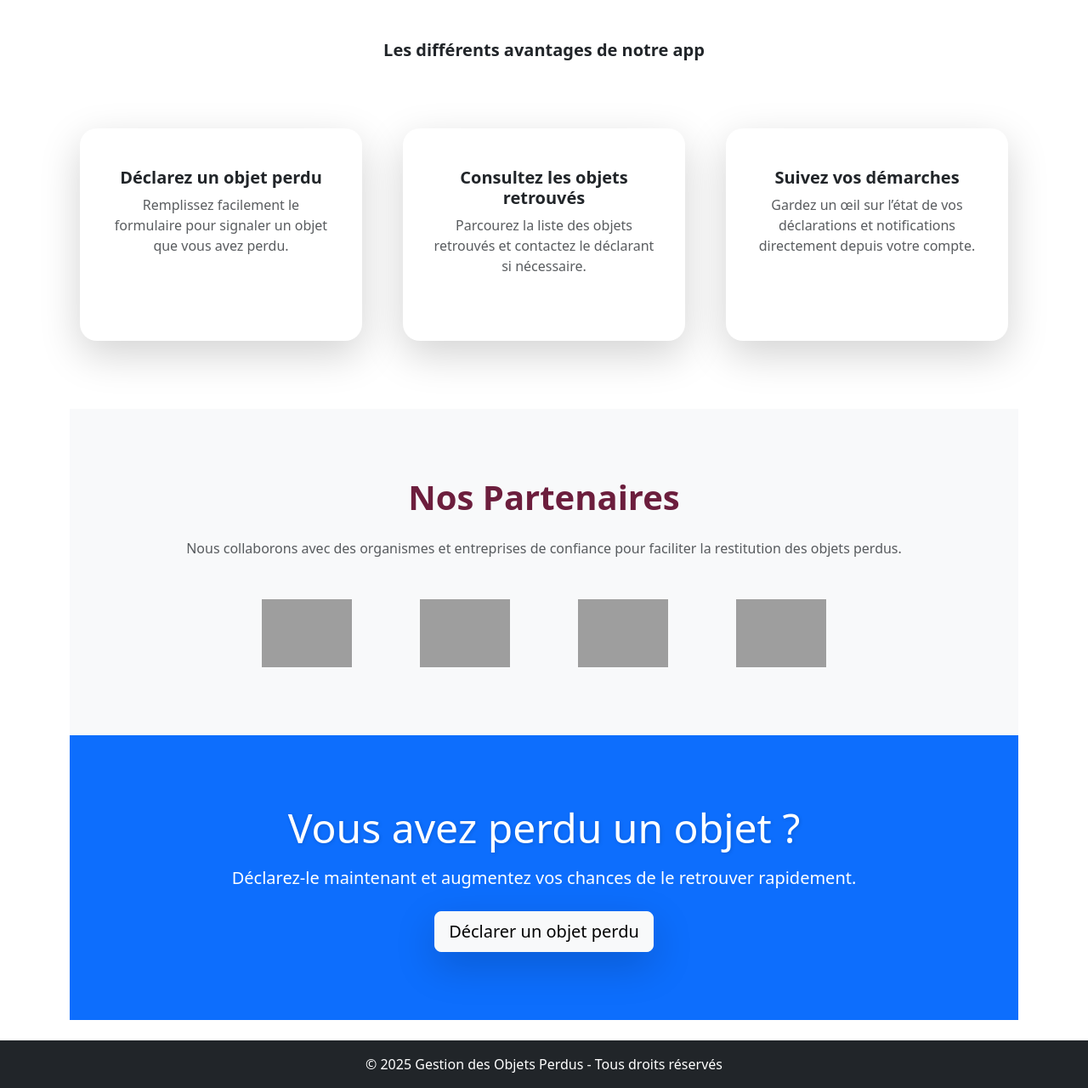
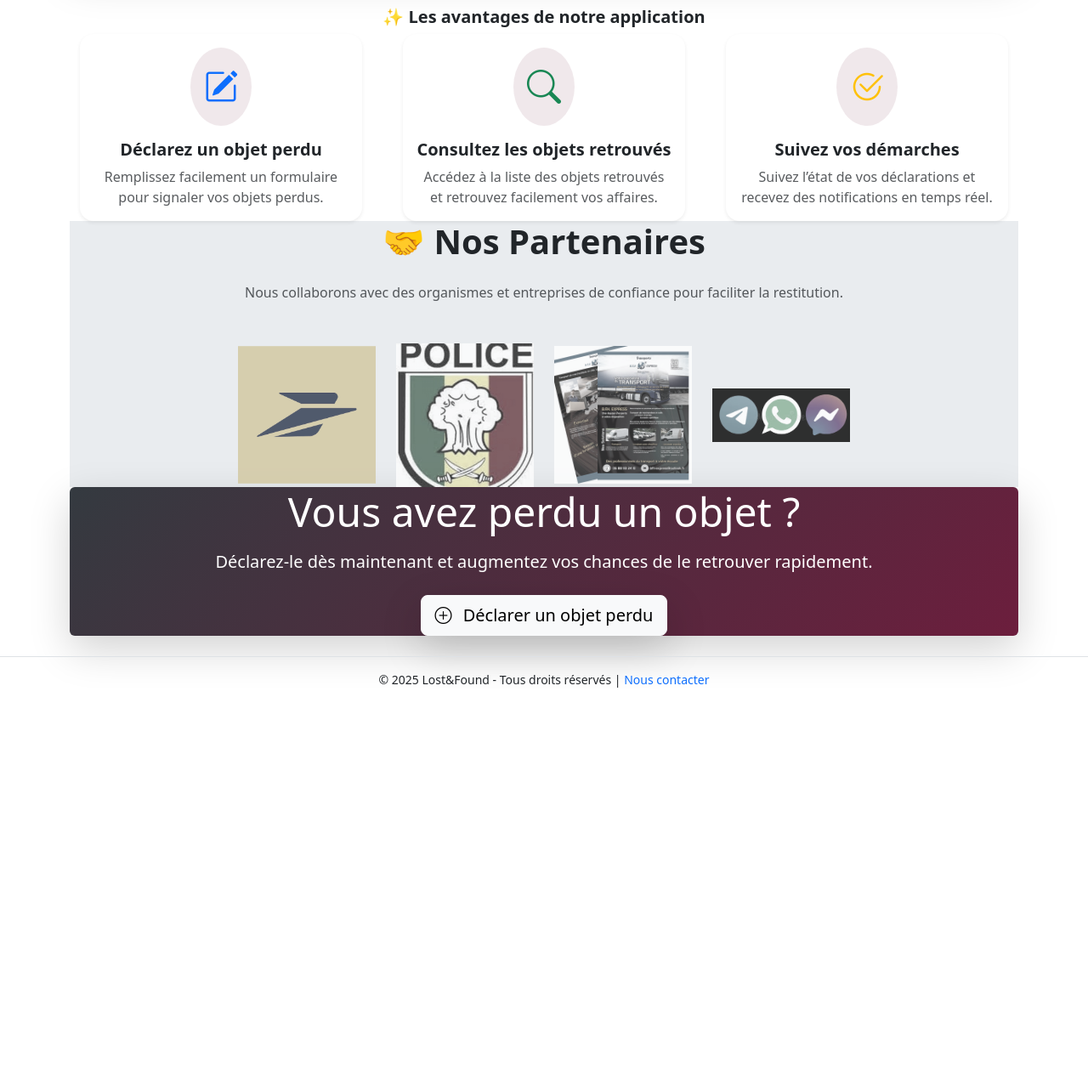
Before and after one commit to toudieng/lost-and-found-app, a Django app: page / in a window 1280 px wide. Shown: the part 601-1881 px from the top of the page at 85% size. After the commit the page ends 1410 px from the top, so only its background shows below. Run offline with Django 5.2, Linux system fonts and the light colour scheme; some libraries are stand-ins or nearby versions; grey boxes are pictures that could not be loaded.

Commit message:
mise en forme rek

```diff
--- a/frontend/static/frontend/css/home.css
+++ b/frontend/static/frontend/css/home.css
@@ -1,63 +1,74 @@
-/* Hero Section */
+/* ============================
+   Home Page Styles
+   ============================ */
+
+/* Section Hero */
 .hero {
-    background: linear-gradient(rgba(255,255,255,0.85), rgba(255,255,255,0.85)), url("../img/hero-bg.jpg") no-repeat center center;
-    background-size: cover;
-    padding-top: 100px;
-    padding-bottom: 100px;
+    background: linear-gradient(135deg, #6c1e3d, #343a40);
+    color: white;
+    padding: 6rem 1rem;
+    border-radius: 0 0 2rem 2rem;
+}
+.hero .btn {
+    transition: transform 0.2s ease, box-shadow 0.2s ease;
+}
+.hero .btn:hover {
+    transform: scale(1.05);
+    box-shadow: 0 0.5rem 1rem rgba(0,0,0,0.2);
 }
 
-/* Features Section */
-.features {
-    padding-top: 80px;
-    padding-bottom: 80px;
-}
+/* Features */
 .features .card {
-    border-radius: 20px;
-    padding: 30px 20px;
-    margin-bottom: 30px;
-    transition: transform 0.3s ease, box-shadow 0.3s ease;
+    transition: transform 0.2s ease, box-shadow 0.2s ease;
+    border-radius: 1rem;
 }
 .features .card:hover {
-    transform: translateY(-10px) rotateZ(1deg);
-    box-shadow: 0 12px 30px rgba(0,0,0,0.18);
+    transform: translateY(-8px);
+    box-shadow: 0 1rem 2rem rgba(0,0,0,0.15);
 }
 
-/* Partenaires Section */
-.partners {
-    padding-top: 80px;
-    padding-bottom: 80px;
+/* Features Icons */
+.features i {
+    display: inline-block;
+    padding: 1rem;
+    border-radius: 50%;
+    background: rgba(108, 30, 61, 0.1);
 }
-.partners h2 {
-    color: #6c1e3d;
-    margin-bottom: 30px;
-}
-.partners p {
-    margin-bottom: 50px;
-}
+
+/* Partners */
 .partners img {
-    max-height: 80px;
-    object-fit: contain;
-    transition: transform 0.3s ease, box-shadow 0.3s ease;
+    filter: grayscale(80%);
+    opacity: 0.8;
+    transition: all 0.3s ease;
 }
 .partners img:hover {
+    filter: grayscale(0%);
+    opacity: 1;
     transform: scale(1.1);
-    box-shadow: 0 5px 15px rgba(0,0,0,0.15);
 }
 
-/* Call to Action Section */
+/* CTA */
 .cta {
-    padding-top: 80px;
-    padding-bottom: 80px;
+    background: linear-gradient(135deg, #343a40, #6c1e3d);
+    border-radius: 1rem;
 }
 .cta .btn {
     transition: transform 0.2s ease, box-shadow 0.2s ease;
 }
 .cta .btn:hover {
-    transform: translateY(-3px) scale(1.05);
-    box-shadow: 0 8px 20px rgba(0,0,0,0.25);
+    transform: scale(1.05);
+    box-shadow: 0 0.5rem 1rem rgba(255,255,255,0.3);
 }
 
-/* Text shadows for hero and CTA headings */
-.hero h1, .cta h2 {
-    text-shadow: 1px 1px 4px rgba(0,0,0,0.15);
+/* Responsive ajustements */
+@media (max-width: 768px) {
+    .hero {
+        padding: 4rem 1rem;
+    }
+    .hero h1 {
+        font-size: 2rem;
+    }
+    .cta h2 {
+        font-size: 1.75rem;
+    }
 }
--- a/frontend/templates/frontend/base.html
+++ b/frontend/templates/frontend/base.html
@@ -1,48 +1,82 @@
 {% load static %}
 <!DOCTYPE html>
-<html lang="fr">
+<html lang="fr" data-bs-theme="auto">
 <head>
     <meta charset="UTF-8">
     <meta name="viewport" content="width=device-width, initial-scale=1.0">
     <title>{% block title %}Lost&Found{% endblock %}</title>
+
+    <!-- Bootstrap -->
     <link href="https://cdn.jsdelivr.net/npm/bootstrap@5.3.3/dist/css/bootstrap.min.css" rel="stylesheet">
+
+    <!-- Icons -->
+    <link href="https://cdn.jsdelivr.net/npm/bootstrap-icons@1.11.3/font/bootstrap-icons.css" rel="stylesheet">
+
+    <!-- Styles perso -->
     <link rel="stylesheet" href="{% static 'frontend/css/style.css' %}">
     {% block extra_css %}{% endblock %}
+
+    <style>
+        /* Transition douce lors du changement de thème */
+        html {
+            transition: background-color 0.4s, color 0.4s;
+        }
+    </style>
 </head>
 <body class="d-flex flex-column min-vh-100">
 
     <!-- Navbar -->
-    <nav class="navbar navbar-expand-lg navbar-dark bg-dark shadow-sm">
+    <nav class="navbar navbar-expand-lg shadow-sm sticky-top border-bottom">
         <div class="container-fluid">
-            <a class="navbar-brand fw-bold" href="{% url 'home' %}">Lost&Found</a>
+            <a class="navbar-brand fw-bold d-flex align-items-center" href="{% url 'home' %}">
+                <i class="bi bi-search me-2"></i> Lost&Found
+            </a>
             <button class="navbar-toggler" type="button" data-bs-toggle="collapse" data-bs-target="#navbarNav"
                     aria-controls="navbarNav" aria-expanded="false" aria-label="Basculer la navigation">
                 <span class="navbar-toggler-icon"></span>
             </button>
 
-            <div class="collapse navbar-collapse" id="navbarNav">
-                <ul class="navbar-nav ms-auto">
+            <div class="collapse navbar-collapse justify-content-end" id="navbarNav">
+                <ul class="navbar-nav align-items-center">
                     <li class="nav-item">
                         <a class="nav-link {% if request.resolver_match.url_name == 'contact' %}active{% endif %}"
-                           href="{% url 'contact' %}">Contact</a>
+                           href="{% url 'contact' %}">
+                            <i class="bi bi-envelope-fill me-1"></i> Contact
+                        </a>
                     </li>
                     {% if user.is_authenticated %}
                         <li class="nav-item">
-                            <a class="nav-link active fw-semibold" href="#">{{ user.username }}</a>
+                            <a class="nav-link active fw-semibold">
+                                <i class="bi bi-person-circle me-1"></i> {{ user.username }}
+                            </a>
                         </li>
                         <li class="nav-item">
-                            <a class="nav-link text-danger" href="{% url 'logout' %}">Déconnexion</a>
+                            <a class="nav-link text-danger" href="{% url 'logout' %}">
+                                <i class="bi bi-box-arrow-right me-1"></i> Déconnexion
+                            </a>
                         </li>
                     {% else %}
                         <li class="nav-item">
                             <a class="nav-link {% if request.resolver_match.url_name == 'login' %}active{% endif %}"
-                               href="{% url 'login' %}">Connexion</a>
+                               href="{% url 'login' %}">
+                                <i class="bi bi-box-arrow-in-right me-1"></i> Connexion
+                            </a>
                         </li>
                         <li class="nav-item">
                             <a class="nav-link {% if request.resolver_match.url_name == 'register' %}active{% endif %}"
-                               href="{% url 'register' %}">Inscription</a>
+                               href="{% url 'register' %}">
+                                <i class="bi bi-person-plus-fill me-1"></i> Inscription
+                            </a>
                         </li>
                     {% endif %}
+
+                    <!-- Bouton Dark/Light mode -->
+                    <li class="nav-item ms-3">
+                        <button id="themeToggle" class="btn btn-sm btn-outline-primary d-flex align-items-center gap-2 rounded-pill px-3 shadow-sm">
+                            <i class="bi bi-moon-fill" id="themeIcon"></i>
+                            <span id="themeText" class="small">Sombre</span>
+                        </button>
+                    </li>
                 </ul>
             </div>
         </div>
@@ -52,23 +86,66 @@
     <div class="container mt-3">
         {% if messages %}
             {% for message in messages %}
-                <div class="alert alert-{{ message.tags }} alert-dismissible fade show" role="alert">
-                    {{ message }}
+                <div class="alert alert-{{ message.tags }} alert-dismissible fade show shadow-sm" role="alert">
+                    <i class="bi bi-info-circle-fill me-2"></i>{{ message }}
                     <button type="button" class="btn-close" data-bs-dismiss="alert" aria-label="Fermer"></button>
                 </div>
             {% endfor %}
         {% endif %}
     </div>
 
+    <!-- Contenu principal -->
     <main class="container flex-grow-1 py-4">
         {% block content %}{% endblock %}
     </main>
 
-    <footer class="bg-dark text-white text-center py-3 mt-auto">
-        <p class="mb-0">&copy; 2025 Gestion des Objets Perdus - Tous droits réservés</p>
+    <!-- Footer -->
+    <footer class="text-center py-3 mt-auto border-top">
+        <p class="mb-0 small">
+            &copy; 2025 Lost&Found - Tous droits réservés |
+            <a href="{% url 'contact' %}" class="text-decoration-none">Nous contacter</a>
+        </p>
     </footer>
 
+    <!-- Scripts -->
     <script src="https://cdn.jsdelivr.net/npm/bootstrap@5.3.3/dist/js/bootstrap.bundle.min.js"></script>
     <script src="{% static 'frontend/js/script.js' %}"></script>
+
+    <!-- Script Dark/Light mode -->
+    <script>
+        const htmlTag = document.documentElement;
+        const themeToggle = document.getElementById("themeToggle");
+        const themeIcon = document.getElementById("themeIcon");
+        const themeText = document.getElementById("themeText");
+
+        // Charger le thème depuis localStorage ou défaut = light
+        let savedTheme = localStorage.getItem("theme") || "light";
+        htmlTag.setAttribute("data-bs-theme", savedTheme);
+
+        // Mettre à jour affichage bouton
+        function updateToggle(theme) {
+            if (theme === "dark") {
+                themeIcon.className = "bi bi-sun-fill";
+                themeText.textContent = "Clair";
+            } else {
+                themeIcon.className = "bi bi-moon-fill";
+                themeText.textContent = "Sombre";
+            }
+        }
+        updateToggle(savedTheme);
+
+        // Changer de thème au clic
+        themeToggle.addEventListener("click", () => {
+            let currentTheme = htmlTag.getAttribute("data-bs-theme");
+            let newTheme = currentTheme === "dark" ? "light" : "dark";
+
+            htmlTag.setAttribute("data-bs-theme", newTheme);
+            localStorage.setItem("theme", newTheme);
+
+            updateToggle(newTheme);
+        });
+    </script>
+
+    {% block extra_js %}{% endblock %}
 </body>
 </html>
--- a/frontend/templates/frontend/home.html
+++ b/frontend/templates/frontend/home.html
@@ -5,50 +5,80 @@
 
 {% block extra_css %}
 <link rel="stylesheet" href="{% static 'frontend/css/home.css' %}">
+
+<style>
+/* Hero personnalisé */
+.hero {
+    padding: 5rem 1rem;
+    border-radius: 0.5rem;
+    background: var(--bs-body-bg);
+    transition: background 0.4s, color 0.4s;
+}
+
+/* Features cards */
+.features .card {
+    transition: transform 0.3s, box-shadow 0.3s;
+}
+.features .card:hover {
+    transform: translateY(-5px);
+    box-shadow: 0 0.5rem 1rem rgba(0,0,0,0.15);
+}
+
+/* CTA section */
+.cta {
+    background-color: var(--bs-primary);
+    transition: background-color 0.4s, color 0.4s;
+}
+</style>
 {% endblock %}
 
 {% block content %}
 
-<section class="hero py-6 text-center">
+<!-- Hero -->
+<section class="hero text-center shadow-lg">
     <div class="container">
         <h1 class="display-3 fw-bold mb-4">📦 Bienvenue sur la plateforme des Objets Perdus</h1>
         <p class="lead mb-5 fs-5">Déclarez un objet perdu, consultez les objets retrouvés et suivez vos démarches en toute sécurité.</p>
-        <a href="{% url 'objets_perdus' %}" class="btn btn-danger btn-lg shadow-lg me-3">❌ Voir les objets perdus</a>
-        <a href="{% url 'objets_trouves' %}" class="btn btn-success btn-lg shadow-lg">✅ Voir les objets trouvés</a>
+        <a href="{% url 'objets_perdus' %}" class="btn btn-danger btn-lg shadow-lg me-3">
+            ❌ Voir les objets perdus
+        </a>
+        <a href="{% url 'objets_trouves' %}" class="btn btn-success btn-lg shadow-lg">
+            ✅ Voir les objets trouvés
+        </a>
     </div>
 </section>
 
-<h5 style="text-align: center;" class="card-title fw-bold mt-5">Les différents avantages de notre app</h5>
-
+<!-- Features -->
+<h5 class="text-center fw-bold mt-5">✨ Les avantages de notre application</h5>
 <section class="features py-6">
     <div class="container">
         <div class="row text-center g-5">
             <div class="col-md-4">
-                <div class="card h-100 border-0 shadow-lg">
+                <div class="card h-100 border-0 shadow-sm">
                     <div class="card-body">
                         <i class="bi bi-pencil-square fs-1 text-primary mb-3"></i>
                         <h5 class="card-title fw-bold">Déclarez un objet perdu</h5>
-                        <p class="card-text text-muted">Remplissez facilement le formulaire pour signaler un objet que vous avez perdu.</p>
+                        <p class="card-text text-muted">Remplissez facilement un formulaire pour signaler vos objets perdus.</p>
                     </div>
                 </div>
             </div>
 
             <div class="col-md-4">
-                <div class="card h-100 border-0 shadow-lg">
+                <div class="card h-100 border-0 shadow-sm">
                     <div class="card-body">
                         <i class="bi bi-search fs-1 text-success mb-3"></i>
                         <h5 class="card-title fw-bold">Consultez les objets retrouvés</h5>
-                        <p class="card-text text-muted">Parcourez la liste des objets retrouvés et contactez le déclarant si nécessaire.</p>
+                        <p class="card-text text-muted">Accédez à la liste des objets retrouvés et retrouvez facilement vos affaires.</p>
                     </div>
                 </div>
             </div>
 
             <div class="col-md-4">
-                <div class="card h-100 border-0 shadow-lg">
+                <div class="card h-100 border-0 shadow-sm">
                     <div class="card-body">
                         <i class="bi bi-check2-circle fs-1 text-warning mb-3"></i>
                         <h5 class="card-title fw-bold">Suivez vos démarches</h5>
-                        <p class="card-text text-muted">Gardez un œil sur l’état de vos déclarations et notifications directement depuis votre compte.</p>
+                        <p class="card-text text-muted">Suivez l’état de vos déclarations et recevez des notifications en temps réel.</p>
                     </div>
                 </div>
             </div>
@@ -56,33 +86,36 @@
     </div>
 </section>
 
-<!-- Partenaires Section -->
-<section class="partners py-6 bg-light text-center">
+<!-- Partners -->
+<section class="partners py-6 bg-body-secondary text-center">
     <div class="container">
-        <h2 class="display-6 fw-bold mb-4">Nos Partenaires</h2>
-        <p class="text-muted mb-5">Nous collaborons avec des organismes et entreprises de confiance pour faciliter la restitution des objets perdus.</p>
+        <h2 class="display-6 fw-bold mb-4">🤝 Nos Partenaires</h2>
+        <p class="text-muted mb-5">Nous collaborons avec des organismes et entreprises de confiance pour faciliter la restitution.</p>
         <div class="row justify-content-center align-items-center g-4">
             <div class="col-4 col-md-2">
-                <img src="{% static 'frontend/img/partner1.png' %}" class="img-fluid" alt="Partenaire 1">
+                <img src="{% static 'frontend/img/partenaire1.png' %}" class="img-fluid" alt="Partenaire 1">
             </div>
             <div class="col-4 col-md-2">
-                <img src="{% static 'frontend/img/partner2.png' %}" class="img-fluid" alt="Partenaire 2">
+                <img src="{% static 'frontend/img/partenaire2.jpg' %}" class="img-fluid" alt="Partenaire 2">
             </div>
             <div class="col-4 col-md-2">
-                <img src="{% static 'frontend/img/partner3.png' %}" class="img-fluid" alt="Partenaire 3">
+                <img src="{% static 'frontend/img/partenaire3.jpg' %}" class="img-fluid" alt="Partenaire 3">
             </div>
             <div class="col-4 col-md-2">
-                <img src="{% static 'frontend/img/partner4.png' %}" class="img-fluid" alt="Partenaire 4">
+                <img src="{% static 'frontend/img/partenaire4.jpg' %}" class="img-fluid" alt="Partenaire 4">
             </div>
         </div>
     </div>
 </section>
 
-<section class="cta bg-primary text-white text-center py-6">
+<!-- CTA -->
+<section class="cta text-white text-center py-6 rounded shadow-lg">
     <div class="container">
         <h2 class="display-5 mb-3">Vous avez perdu un objet ?</h2>
-        <p class="mb-4 fs-5">Déclarez-le maintenant et augmentez vos chances de le retrouver rapidement.</p>
-        <a href="{% url 'declarer_objet' %}" class="btn btn-light btn-lg shadow-lg">Déclarer un objet perdu</a>
+        <p class="mb-4 fs-5">Déclarez-le dès maintenant et augmentez vos chances de le retrouver rapidement.</p>
+        <a href="{% url 'declarer_objet' %}" class="btn btn-light btn-lg shadow-lg">
+            <i class="bi bi-plus-circle me-2"></i> Déclarer un objet perdu
+        </a>
     </div>
 </section>
 
```
Also changed, not shown: frontend/static/frontend/img/partenaire1.png (added), frontend/static/frontend/img/partenaire2.jpg (added), frontend/static/frontend/img/partenaire3.jpg (added), frontend/static/frontend/img/partenaire4.jpg (added), 1 other file.
